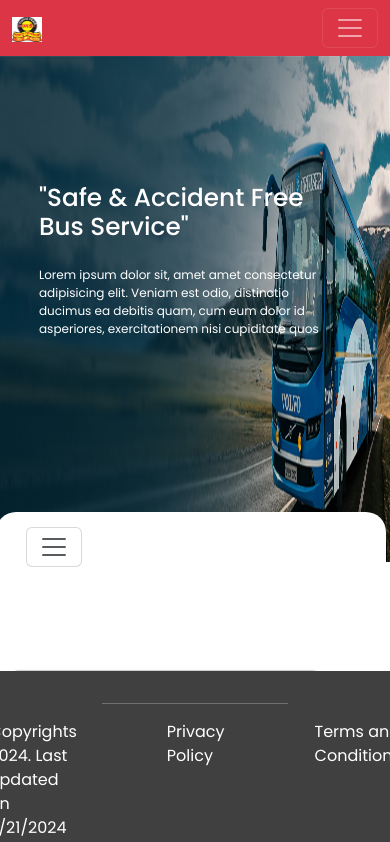
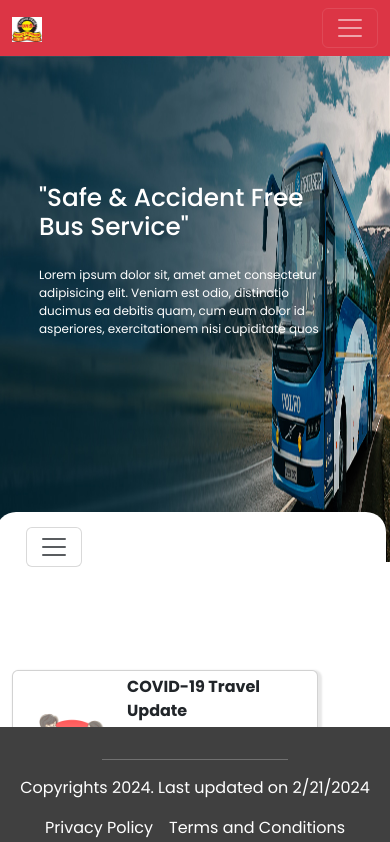
Before and after one commit to sakshuu/bus, a React (Vite) app: page / in a window 390 px wide. Shown: the top 842 px of the page. Built offline with nearby package versions, Linux system fonts and the light colour scheme.

Commit message:
footer done

```diff
--- a/src/assets/css/busSchedule.css
+++ b/src/assets/css/busSchedule.css
@@ -277,6 +277,10 @@ padding: 10px !important;
 
 
 @media (max-width: 767px) {
+  /* footer chnage css  */
+  .footer-main{
+    gap: 16px !important;
+  }
   .mobile-col {
     margin-top: 20px !important;
   }
--- a/src/components/MainImg.jsx
+++ b/src/components/MainImg.jsx
@@ -237,7 +237,8 @@ const MainImg = () => {
         <footer style={{ backgroundColor: '#404040', position: 'fixed', left: 0, bottom: 0, width: '100%', zIndex: 1000 }} className='pt-3 pb-1 mt-4'>
           <div className="container">
             <hr style={{ color: 'white', maxWidth:'100%', marginLeft:'90px', marginRight:'90px' }} />
-            <div className='d-flex  justify-content-center ' style={{ gap:'90px',color: 'white' }}>
+            {/* classname added  */}
+            <div className='d-flex  justify-content-center flex-wrap footer-main' style={{ gap:'90px',color: 'white' }}>
               <span>Copyrights 2024. Last updated on 2/21/2024</span>
               <span>Privacy Policy</span>
               <span>Terms and Conditions</span>
```
Also changed, not shown: src/components/Footer.jsx (deleted, +0 -20 lines).
